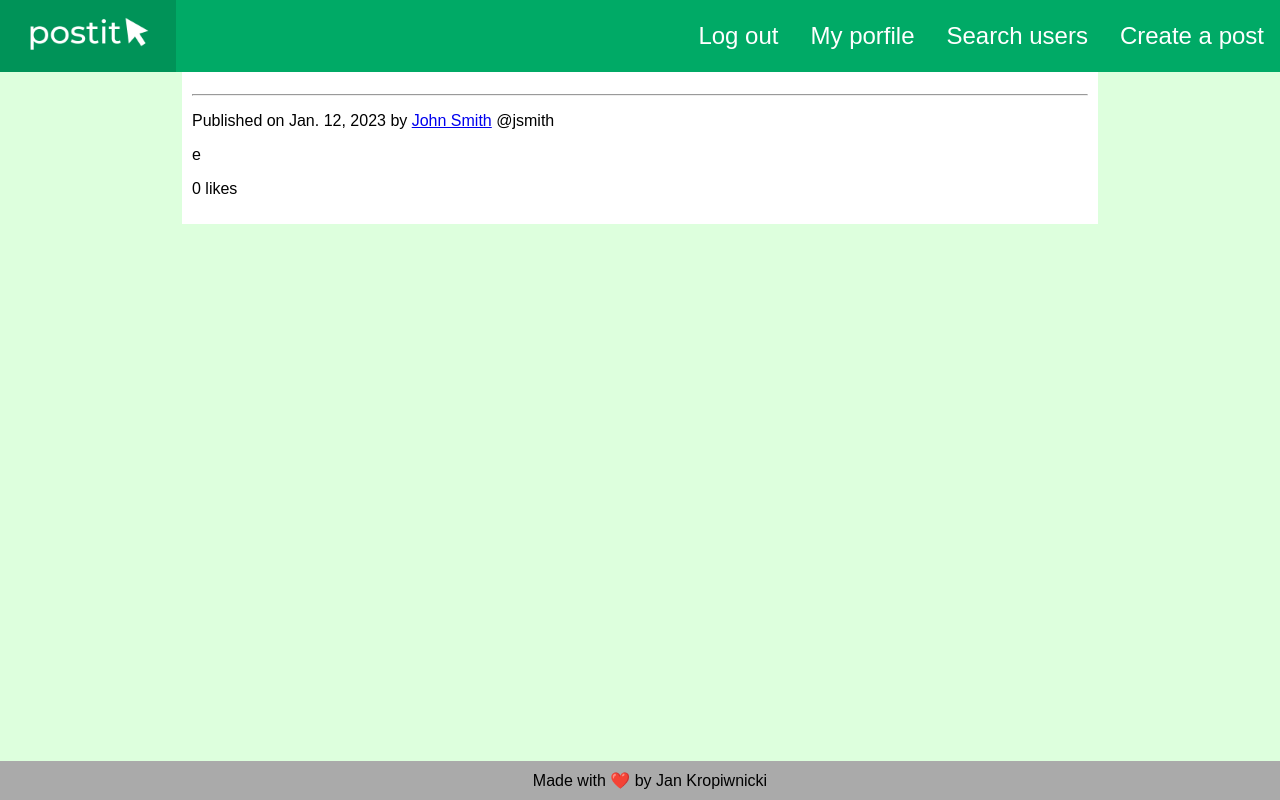
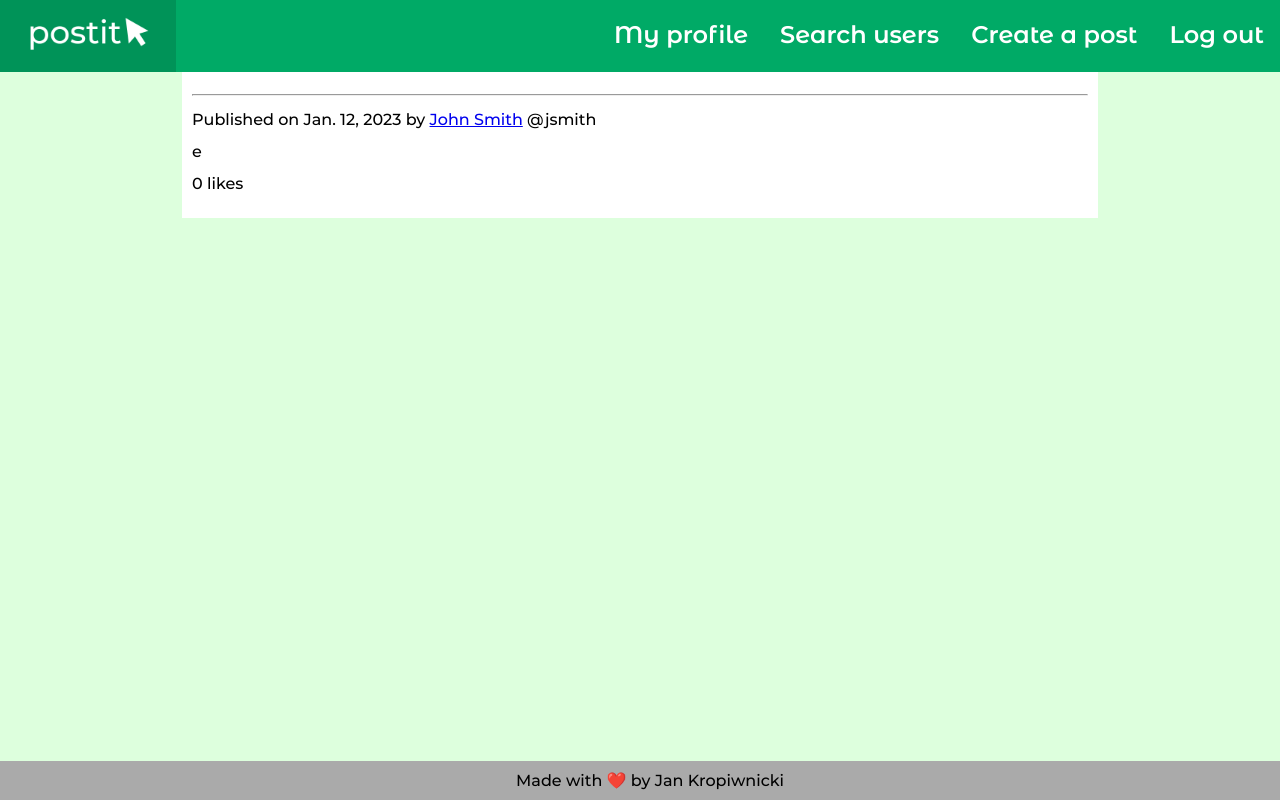
Before and after one commit to jan-kropiwnicki/faces, a Django app: page / in a window 1280 px wide. Run offline with Django 4.2, Linux system fonts and the light colour scheme; a user stored in the database is signed in; data comes from the database, SQL or seed files in the repository.

Commit message:
Changed font

```diff
--- a/static/css/style.css
+++ b/static/css/style.css
@@ -1,8 +1,33 @@
+@font-face {
+    font-family: 'montserrat';
+    src: url('../fonts/montserrat-medium-webfont.woff2') format('woff2'),
+         url('../fonts/montserrat-medium-webfont.woff') format('woff');
+    font-weight: normal;
+    font-style: normal;
+
+}
+
+
+@font-face {
+    font-family: 'montserrat_alternates';
+    src: url('../fonts/montserratalternates-semibold-webfont.woff2') format('woff2'),
+         url('../fonts/montserratalternates-semibold-webfont.woff') format('woff');
+    font-weight: normal;
+    font-style: normal;
+
+}
+
 body {
     margin: 0;
     padding: 0;
-    font-family: sans-serif;
+    font-family: 'montserrat', sans-serif;
     background-color: #dfd;
+}
+h1, h2, h3, h4, h5, h6 {
+    font-family: 'montserrat_alternates', sans-serif;
+}
+p {
+    font-size: 16px;
 }
 header {
     position: fixed;
@@ -28,10 +53,10 @@ header ul li a {
     padding: 8px 16px;
     text-decoration: none;
     color: white;
-    /*font-weight: bold;*/
     font-size: 24px;
     line-height: 56px;
     height: 56px;
+    font-family: 'montserrat_alternates', sans-serif;
 }
 header ul li a:hover {
     background-color: #0002;
--- a/templates/base.html
+++ b/templates/base.html
@@ -11,10 +11,10 @@
         <ul>
             <li style="float: left"><a href="{% url 'index' %}"><img class="logo" src="{% static 'img/postit-w.png' %}" alt="Postit logo"></a></li>
             {% if user.is_authenticated %}
+                <li><a href="{% url 'logout' %}">Log out</a></li>
                 <li><a href="{% url 'create_post' %}">Create a post</a></li>
                 <li><a href="{% url 'search_users' %}">Search users</a></li>
-                <li><a href="#">My porfile</a></li>
-                <li><a href="{% url 'logout' %}">Log out</a></li>
+                <li><a href="#">My profile</a></li>
             {% else %}
                 <li><a href="{% url 'login' %}">Log in</a></li>
             {% endif %}
```
Also changed, not shown: static/fonts/montserrat-medium-webfont.woff (added), static/fonts/montserrat-medium-webfont.woff2 (added), static/fonts/montserratalternates-semibold-webfont.woff (added), static/fonts/montserratalternates-semibold-webfont.woff2 (added).
